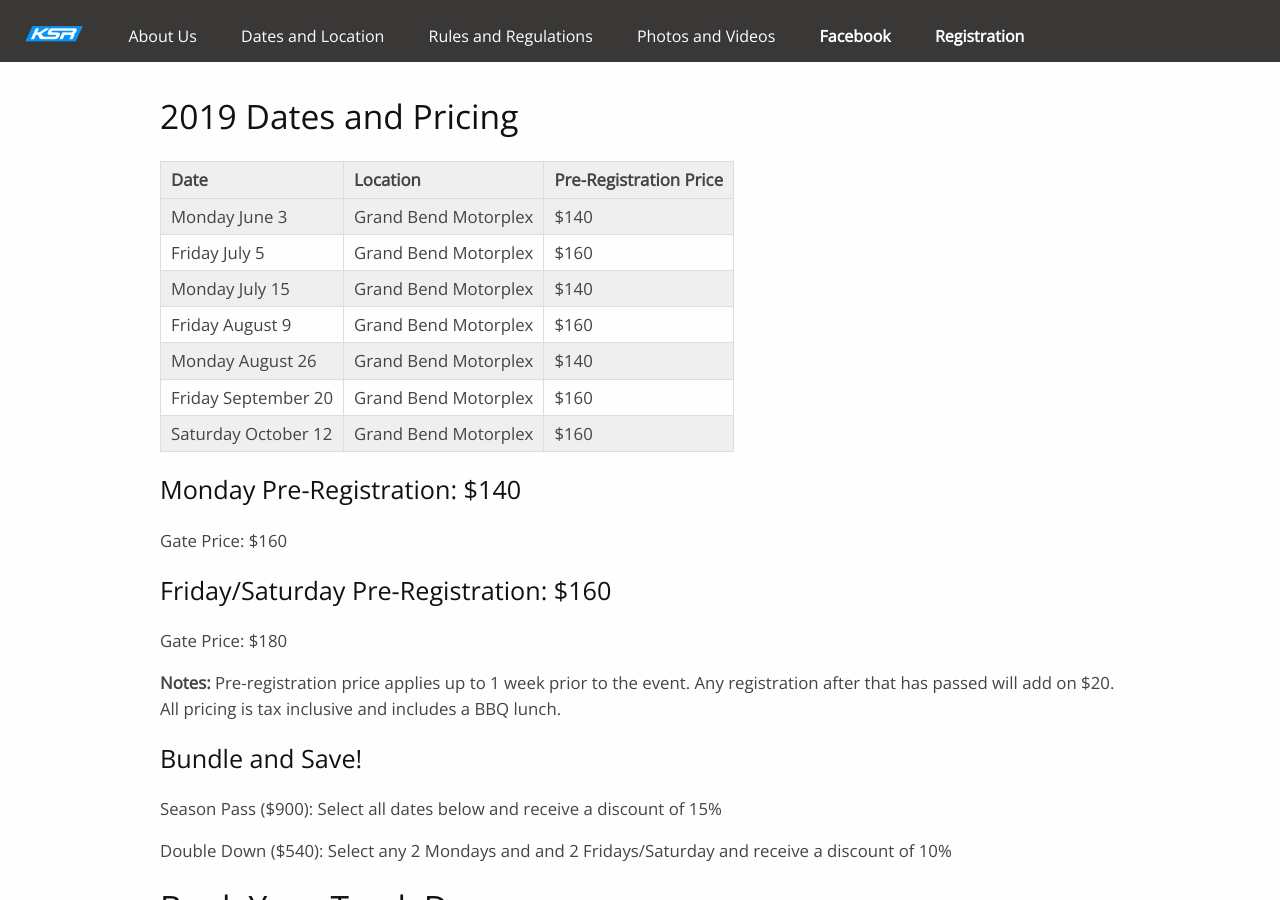
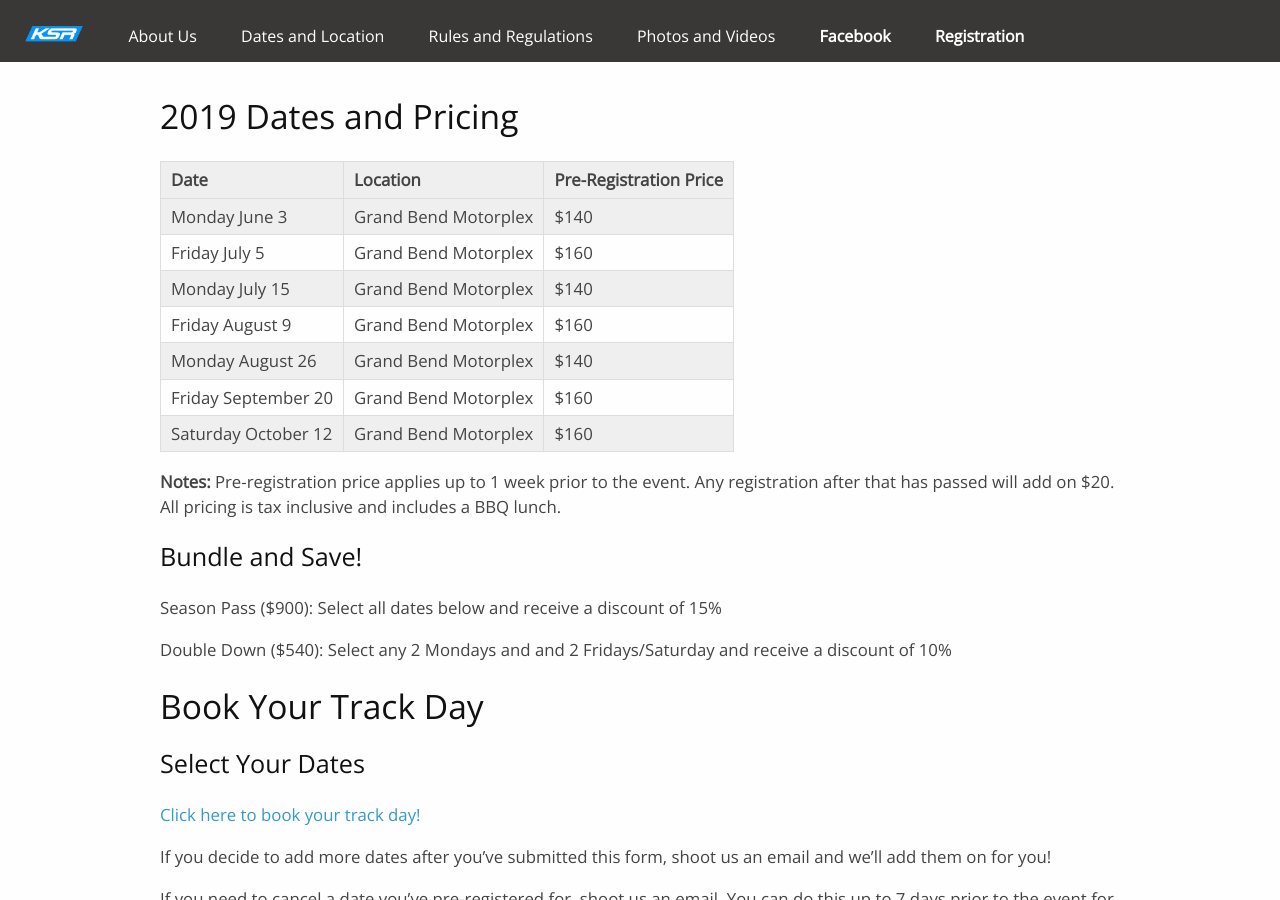
Before and after one commit to kwsportracing/site, a Jekyll site: the page built from docs/dates.md, in a window 1280 px wide and 900 px high. Built offline with Jekyll 4.4.1, drawn with Linux system fonts in a browser that asks for light colours; nearby versions of some CDN libraries.

Commit message:
Update pricing

```diff
--- a/docs/dates.md
+++ b/docs/dates.md
@@ -15,12 +15,6 @@ permalink: /dates/
 | Monday August 26 | Grand Bend Motorplex | $140 |
 | Friday September 20 | Grand Bend Motorplex | $160 |
 | Saturday October 12 | Grand Bend Motorplex | $160 |
-
-### Monday Pre-Registration: $140
-Gate Price: $160
-
-### Friday/Saturday Pre-Registration: $160
-Gate Price: $180
 
 **Notes:** Pre-registration price applies up to 1 week prior to the event. Any registration after that has passed will add on $20. All pricing is tax inclusive and includes a BBQ lunch.
 
```
